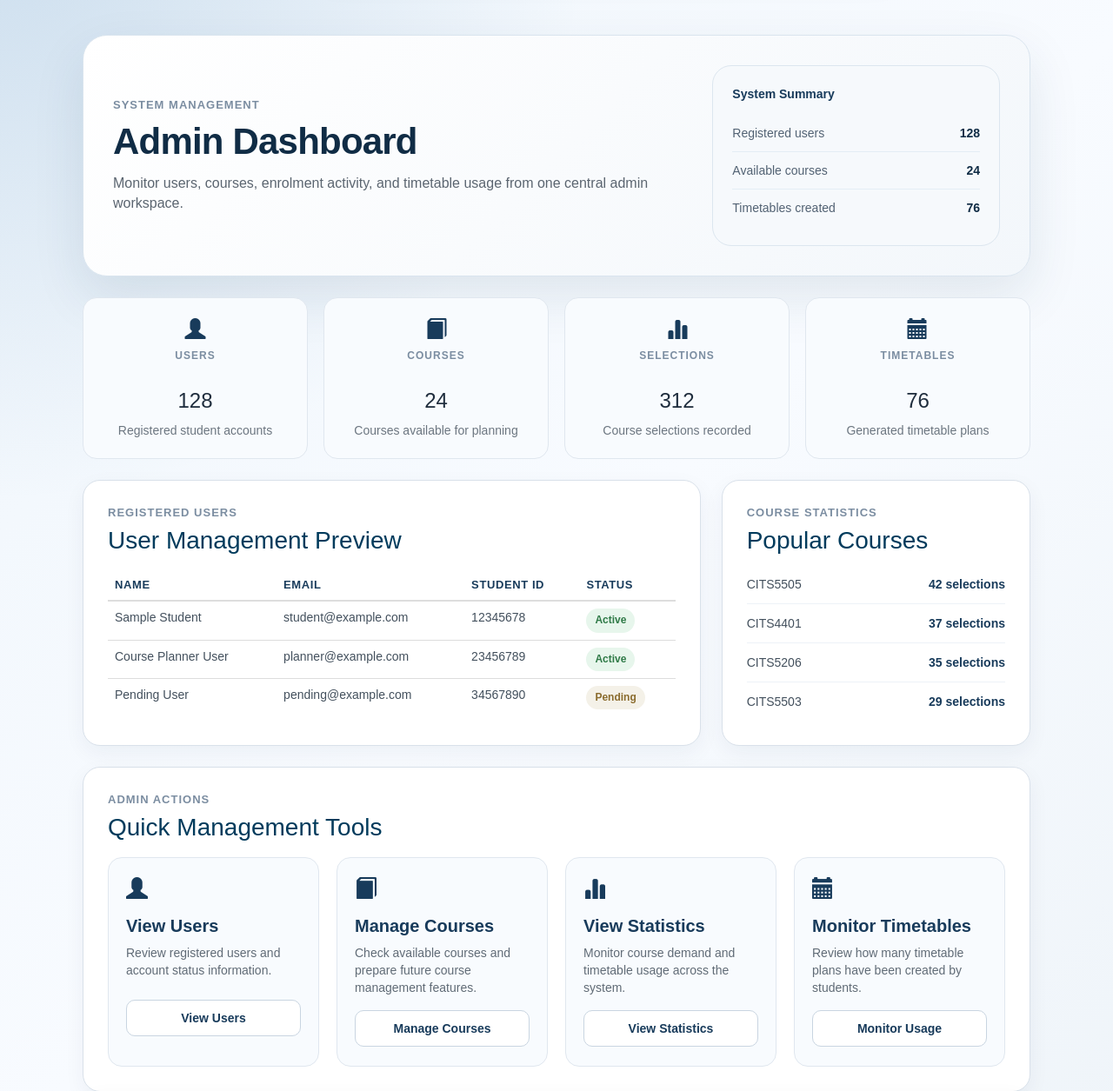
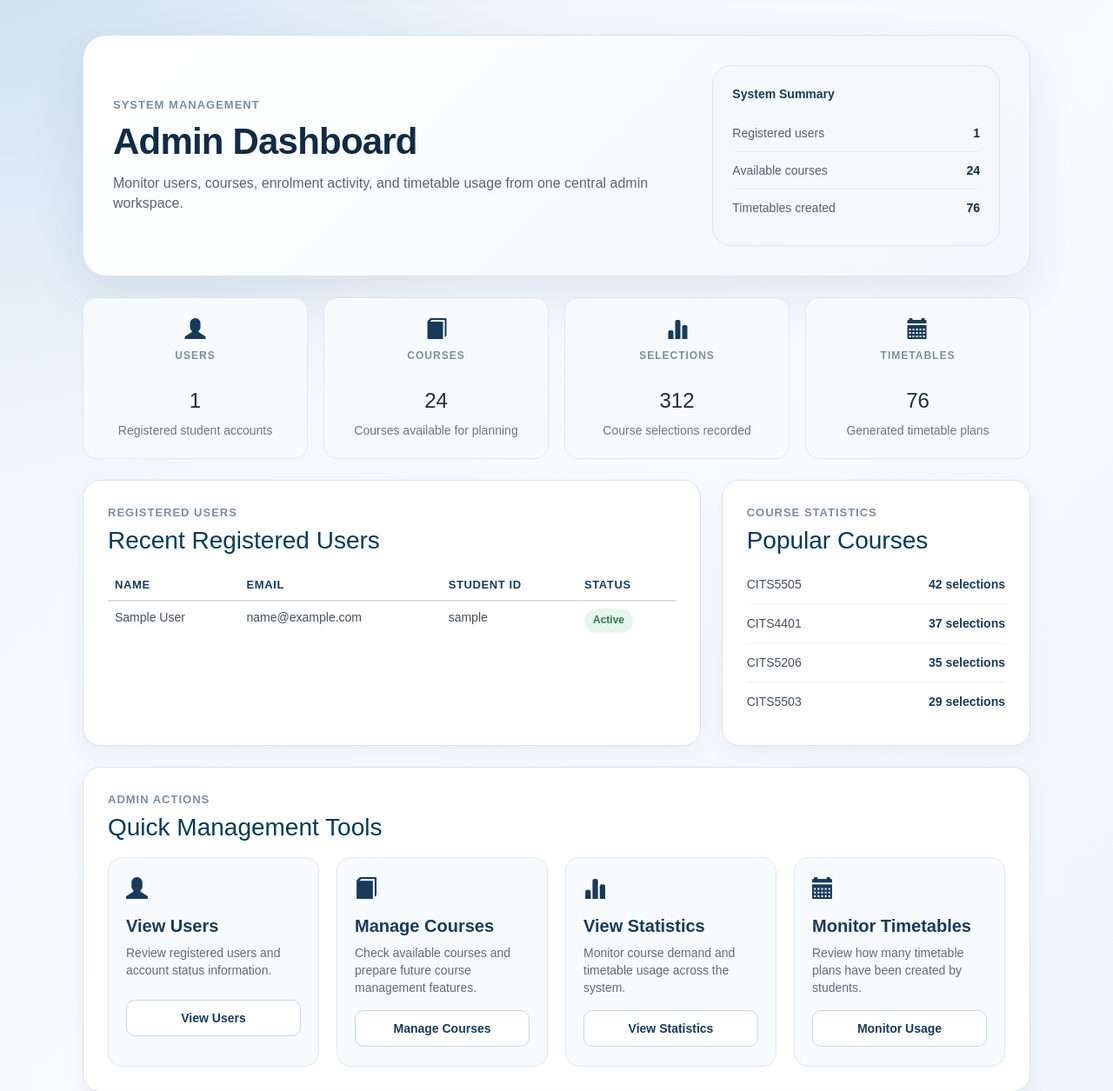
Before and after one commit to zhuby9292/agile-team-project, a Flask app: page /admin-dashboard.html in a window 1280 px wide. Shown: the part 100-1355 px from the top of the page at 87% size. Run offline with Flask 3, Linux system fonts and the light colour scheme; the visitor is signed in with stand-in values (Sample User, id 1); data comes from the database, SQL or seed files in the repository.

Commit message:
Replace hardcoded admin users with database data

```diff
--- a/templates/admin-dashboard.html
+++ b/templates/admin-dashboard.html
@@ -21,7 +21,7 @@ Admin Dashboard
 
             <div class="status-row">
                 <span>Registered users</span>
-                <strong>128</strong>
+                <strong>{{ total_users }}</strong>
             </div>
 
             <div class="status-row">
@@ -40,7 +40,7 @@ Admin Dashboard
         <div class="mini-card admin-stat-card">
             <span class="mini-icon glyphicon glyphicon-user"></span>
             <p class="mini-label">Users</p>
-            <h3>128</h3>
+            <h3>{{ total_users }}</h3>
             <p class="mini-note">Registered student accounts</p>
         </div>
 
@@ -71,7 +71,7 @@ Admin Dashboard
             <div class="panel-title-row">
                 <div>
                     <p class="dashboard-kicker">Registered users</p>
-                    <h2>User Management Preview</h2>
+                    <h2>Recent Registered Users</h2>
                 </div>
             </div>
 
@@ -87,26 +87,20 @@ Admin Dashboard
                     </thead>
 
                    <tbody>
+    {% if recent_users %}
+        {% for user in recent_users %}
         <tr>
-                            <td>Sample Student</td>
-                            <td>student@example.com</td>
-                            <td>12345678</td>
+            <td>{{ user.full_name }}</td>
+            <td>{{ user.email }}</td>
+            <td>{{ user.student_id }}</td>
             <td><span class="admin-status active">Active</span></td>
         </tr>
-
+        {% endfor %}
+    {% else %}
         <tr>
-                            <td>Course Planner User</td>
-                            <td>planner@example.com</td>
-                            <td>23456789</td>
-                            <td><span class="admin-status active">Active</span></td>
+            <td colspan="4">No registered users found.</td>
         </tr>
-
-                        <tr>
-                            <td>Pending User</td>
-                            <td>pending@example.com</td>
-                            <td>34567890</td>
-                            <td><span class="admin-status pending">Pending</span></td>
-                        </tr>
+    {% endif %}
 </tbody>
                 </table>
             </div>
```
Lines whose indentation alone changed are shown as unchanged.
